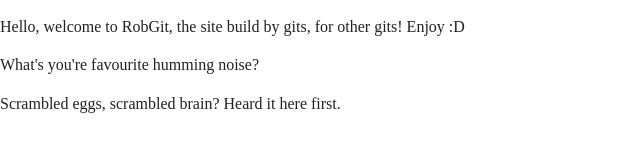
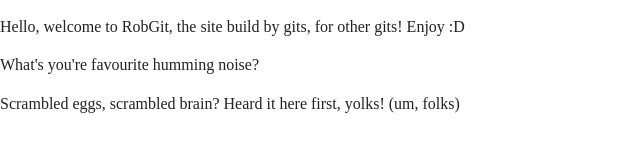
Before and after one commit to robertthegit/github-upload, a plain HTML site: page index.html in a window 1280 px wide. Shown: the whole page, without its empty margins (0-640 px from the left). Drawn offline with nearby package versions, Linux system fonts and the light colour scheme.

Commit message:
Update index.html

```diff
--- a/index.html
+++ b/index.html
@@ -25,7 +25,7 @@
   <!-- Add your site or application content here -->
   <p>Hello, welcome to RobGit, the site build by gits, for other gits! Enjoy :D</p>
   <p>What's you're favourite humming noise?</p>
-  <p>Scrambled eggs, scrambled brain? Heard it here first.</p>
+  <p>Scrambled eggs, scrambled brain? Heard it here first, yolks! (um, folks)</p>
   <script src="js/vendor/modernizr-3.7.1.min.js"></script>
   <script src="https://code.jquery.com/jquery-3.4.1.min.js" integrity="sha256-CSXorXvZcTkaix6Yvo6HppcZGetbYMGWSFlBw8HfCJo=" crossorigin="anonymous"></script>
   <script>window.jQuery || document.write('<script src="js/vendor/jquery-3.4.1.min.js"><\/script>')</script>
```
